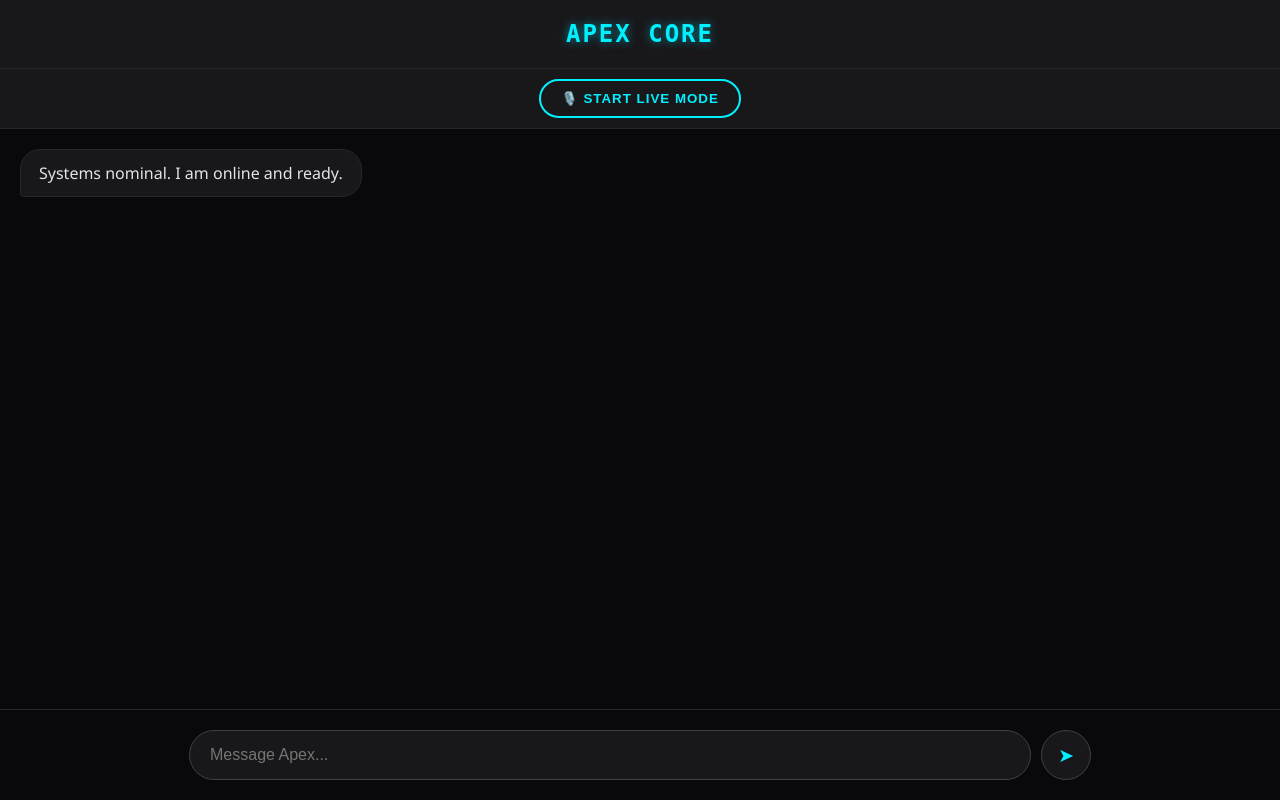
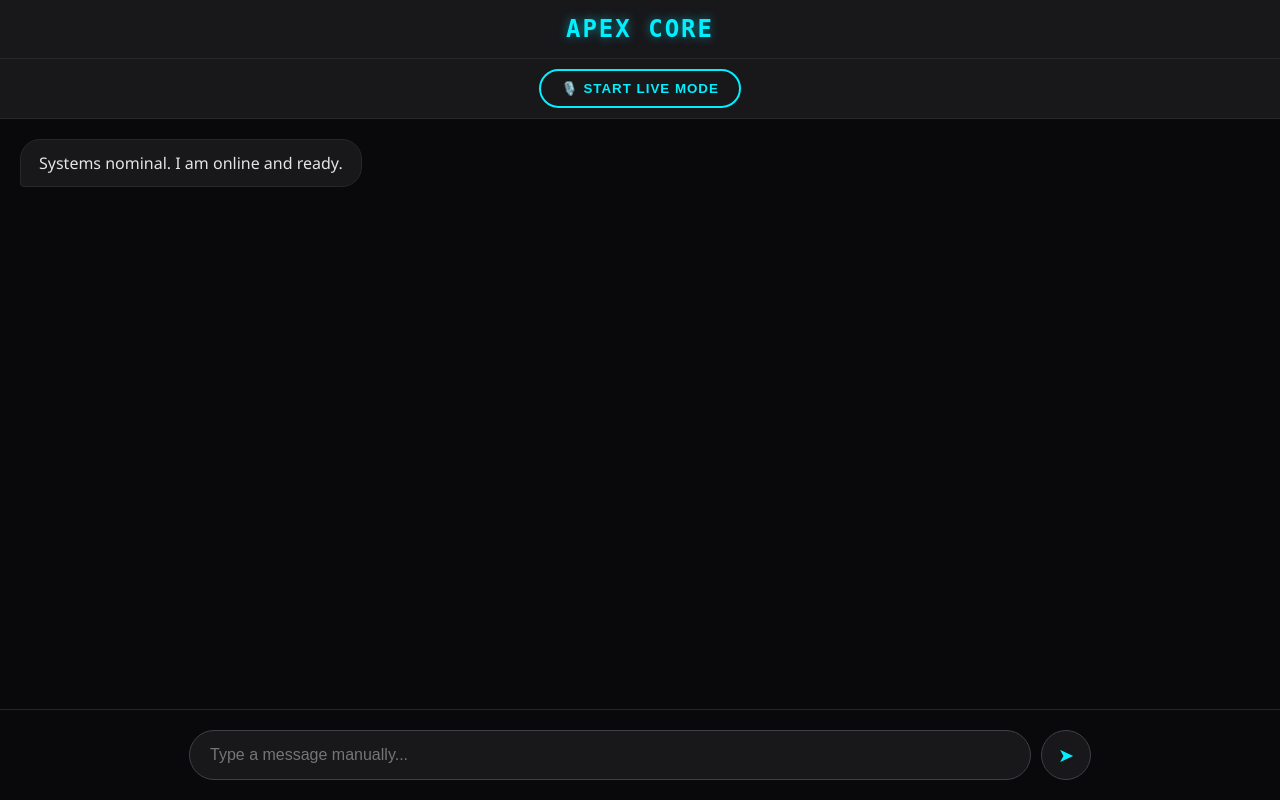
Before and after one commit to singhaldivyansh242-art/apex-app, a Flask app: page / in a window 1280 px wide. Run offline with Flask 3, Linux system fonts and the light colour scheme.

Commit message:
Verified text bubbles and typing interface are active

```diff
--- a/templates/index.html
+++ b/templates/index.html
@@ -8,17 +8,17 @@
         :root { --bg: #09090b; --panel: #18181b; --primary: #00f0ff; --text: #e4e4e7; }
         body { background-color: var(--bg); color: var(--text); font-family: 'Segoe UI', Roboto, sans-serif; margin: 0; display: flex; flex-direction: column; height: 100vh; }
 
-        header { background: var(--panel); padding: 20px; text-align: center; border-bottom: 1px solid #27272a; box-shadow: 0 4px 20px rgba(0,240,255,0.1); }
+        header { background: var(--panel); padding: 15px; text-align: center; border-bottom: 1px solid #27272a; box-shadow: 0 4px 20px rgba(0,240,255,0.1); }
         h1 { margin: 0; font-size: 1.5rem; letter-spacing: 2px; color: var(--primary); font-family: monospace; text-shadow: 0 0 10px rgba(0,240,255,0.5); }
-
-        #chatBox { flex: 1; overflow-y: auto; padding: 20px; display: flex; flex-direction: column; gap: 15px; }
-        .message { max-width: 80%; padding: 12px 18px; border-radius: 20px; font-size: 1rem; line-height: 1.4; animation: fadeIn 0.3s ease; }
-        .user-msg { background: var(--primary); color: #000; align-self: flex-end; border-bottom-right-radius: 4px; box-shadow: 0 0 10px rgba(0,240,255,0.2); }
-        .apex-msg { background: var(--panel); border: 1px solid #27272a; align-self: flex-start; border-bottom-left-radius: 4px; }
 
         .top-controls { display: flex; justify-content: center; padding: 10px; background: var(--panel); border-bottom: 1px solid #27272a; }
         #liveBtn { background: transparent; border: 2px solid var(--primary); color: var(--primary); padding: 10px 20px; border-radius: 30px; font-weight: bold; cursor: pointer; transition: 0.3s; letter-spacing: 1px; }
         #liveBtn.active { background: var(--primary); color: #000; box-shadow: 0 0 15px var(--primary); animation: pulse 1.5s infinite; }
+
+        #chatBox { flex: 1; overflow-y: auto; padding: 20px; display: flex; flex-direction: column; gap: 15px; }
+        .message { max-width: 80%; padding: 12px 18px; border-radius: 20px; font-size: 1rem; line-height: 1.4; animation: fadeIn 0.3s ease; word-wrap: break-word; }
+        .user-msg { background: var(--primary); color: #000; align-self: flex-end; border-bottom-right-radius: 4px; box-shadow: 0 0 10px rgba(0,240,255,0.2); }
+        .apex-msg { background: var(--panel); border: 1px solid #27272a; align-self: flex-start; border-bottom-left-radius: 4px; }
 
         .input-container { padding: 20px; background: var(--bg); border-top: 1px solid #27272a; display: flex; gap: 10px; align-items: center; justify-content: center; }
         input[type="text"] { flex: 1; max-width: 800px; background: var(--panel); border: 1px solid #3f3f46; color: white; padding: 15px 20px; border-radius: 30px; font-size: 1rem; outline: none; transition: 0.3s; }
@@ -43,7 +43,7 @@
     </div>
 
     <div class="input-container">
-        <input type="text" id="textInput" placeholder="Message Apex...">
+        <input type="text" id="textInput" placeholder="Type a message manually...">
         <button id="sendBtn" class="btn">➤</button>
     </div>
 
@@ -85,7 +85,6 @@
                 sendToApex(text, true);
             };
 
-            // Loop logic: if live mode is on and Apex isn't talking, keep listening!
             recognition.onend = () => {
                 if (isLiveMode && !isSpeaking) {
                     try { recognition.start(); } catch(e) {}
@@ -116,9 +115,7 @@
             const loadingId = "load-" + Date.now();
             appendMessage("...", `apex-msg ${loadingId}`);
 
-            if (isVoice) {
-                recognition.stop(); // Stop listening while processing
-            }
+            if (isVoice) recognition.stop();
 
             try {
                 const res = await fetch('/ask', {
@@ -131,11 +128,10 @@
                 chatBox.lastChild.remove();
                 appendMessage(data.reply, 'apex-msg');
 
-                if (isVoice) {
+                if (isVoice || isLiveMode) {
                     isSpeaking = true;
                     const utterance = new SpeechSynthesisUtterance(data.reply);
 
-                    // When Apex finishes speaking, automatically start listening again!
                     utterance.onend = () => {
                         isSpeaking = false;
                         if (isLiveMode) {
```
